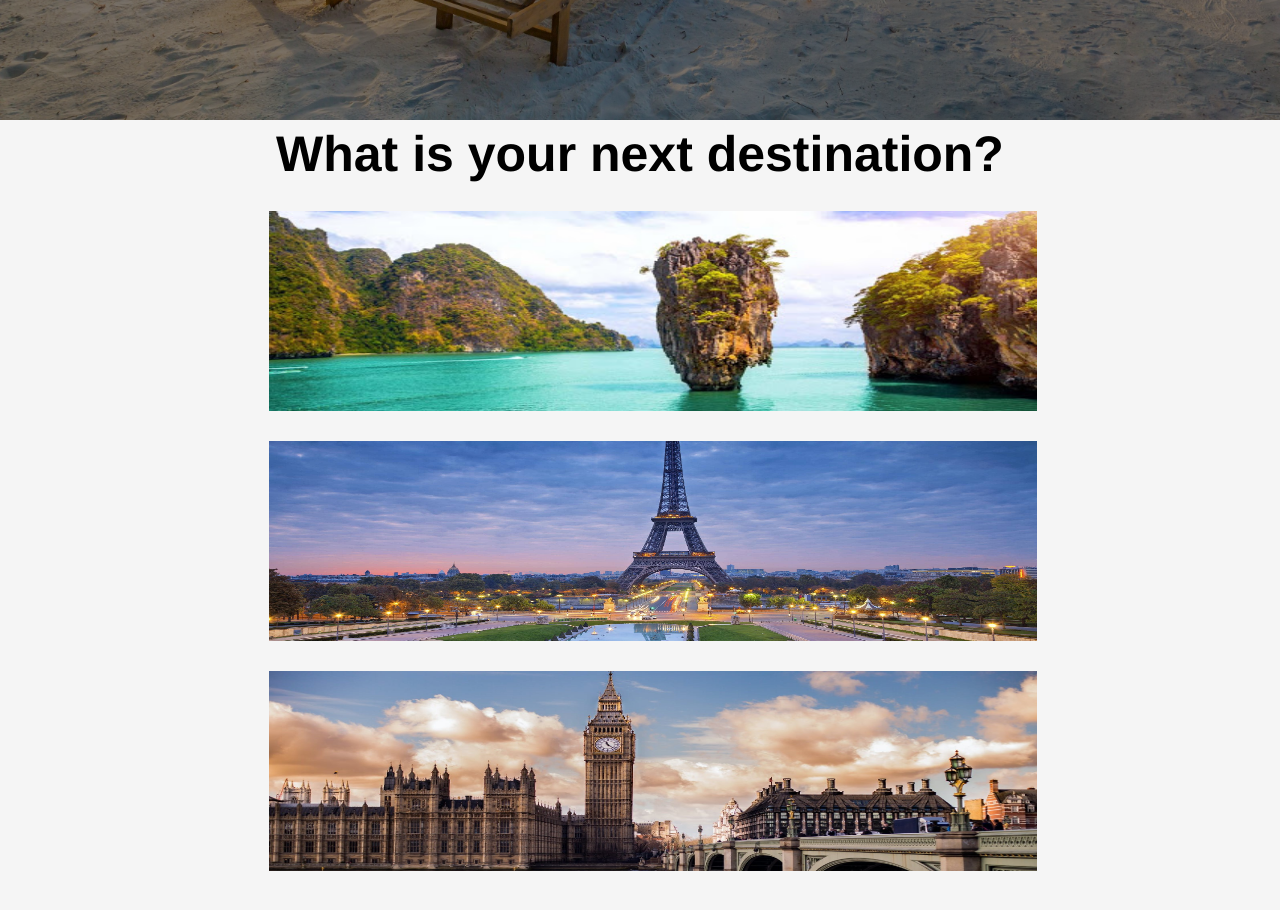
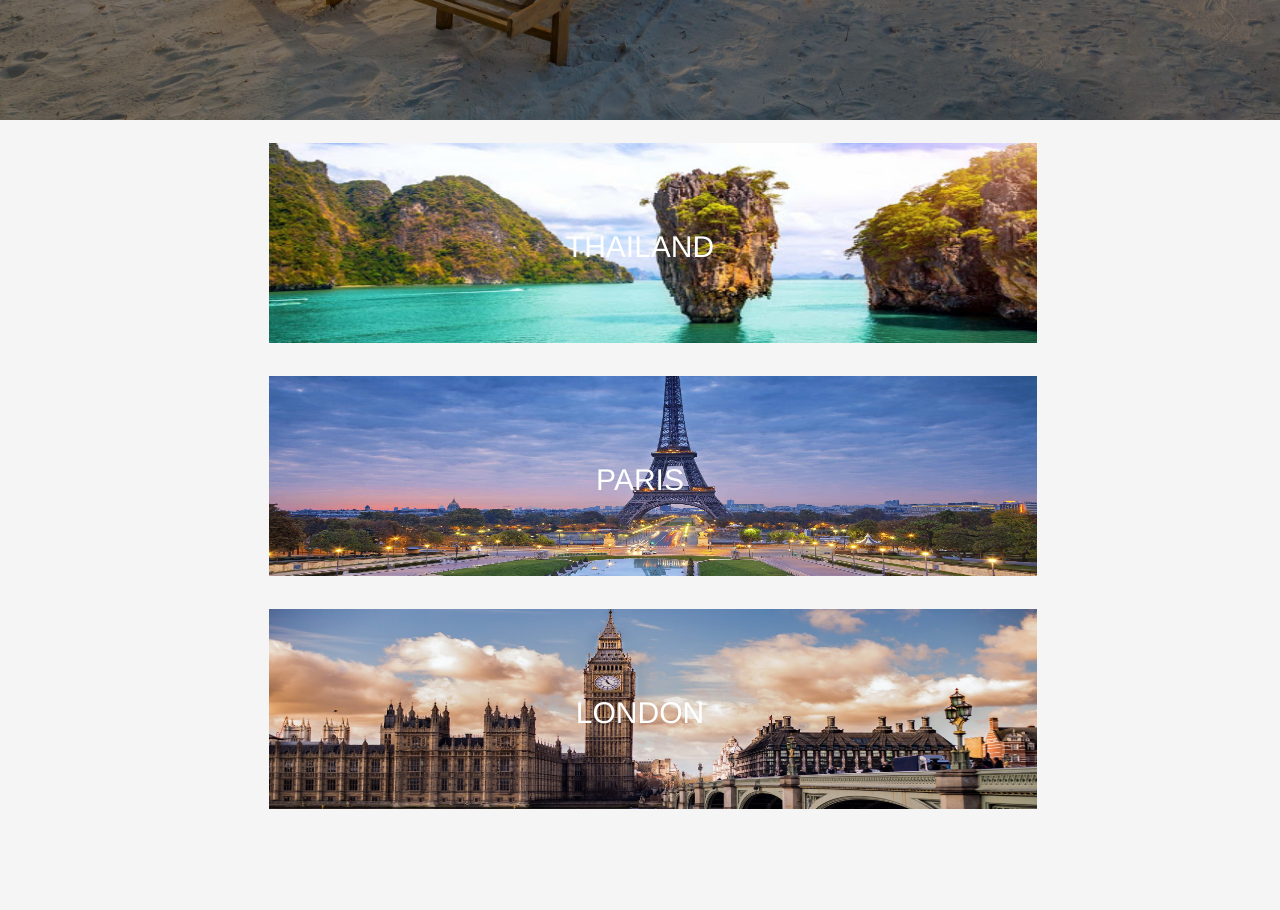
Before and after one commit to moran-aga/wiki-page, a plain HTML site: page destinations.html in a window 1280 px wide. Shown: the part 680-1590 px from the top of the page. Drawn offline with Linux system fonts and the light colour scheme.

Commit message:
wiki page step 7
i added centered text on each image on the destinations page

```diff
--- a/destinations.html
+++ b/destinations.html
@@ -23,20 +23,42 @@
     </header>
 
     <main class="destination-images">
-        <h2> What is your next destination? </h2>
-        <div class="images">
-            <a href="https">
-                <img class=img-box src="thailand.jpg" alt="thailand">
-            </a>
-            <a href="https">
-                <img class=img-box src="paris.jpg" alt="paris">
-            </a>
-            <a href="https">
-                <img class=img-box src="london.jpg" alt="london">
-            </a>
+        <div class="title">
+            <h1> What is your next destination? </h1>
         </div>
+
+    <div class="images">
+
+        <div class="container">
+            <img class=img-box src="thailand.jpg" alt="thailand">
+                <div class="centered">THAILAND
+                </div>
+        </div>
+
+        <div class="container">
+            <img class=img-box src="paris.jpg" alt="paris">
+                <div class="centered">PARIS
+                </div>
+        </div>
+
+        <div class="container">
+            <img class=img-box src="london.jpg" alt="london">
+                <div class="centered">LONDON
+                </div>
+        </div>
+
+    </div>
+
+       <!-- <div class="names">
+            <ul id="ul">
+                <li><a class="images-names" href="https://https://en.wikipedia.org/wiki/Thailand" target="_blank">THAILAND </a></li>
+                <li><a class="images-names" href="https://https://en.wikipedia.org/wiki/Paris" target="_blank">PARIS, FRANCE</a></li>
+                <li><a class="images-names" href="https://https://en.wikipedia.org/wiki/London" target="_blank">LONDON, ENGLAND</a></li>
+            </ul>
+        </div> -->
 
     </main>
 
+
 </body>
 </html>
--- a/style.css
+++ b/style.css
@@ -61,6 +61,7 @@ ul li.active a{
  .title h1{
      font-size: 80px;
      color: white;
+     text-align: center;
  }
 
  .middle{
@@ -97,3 +98,41 @@ h2{
     margin: 8px;
     padding: 5px;
 }
+
+
+/*
+.names{
+    background-color: none;
+    color: black;
+}
+#ul {
+    list-style-type: square;
+    font-size: 50px;
+
+}
+#ul li{
+    display: block;
+    color: black;
+    background-color: black;
+    float:none;
+
+
+}
+
+#ul a:hover{
+
+}
+*/
+
+.container {
+    position: relative;
+    text-align: center;
+    color: white;
+    font-size: 30px;
+  }
+
+  .centered {
+    position: absolute;
+    top: 50%;
+    left: 50%;
+    transform: translate(-50%, -50%);
```
